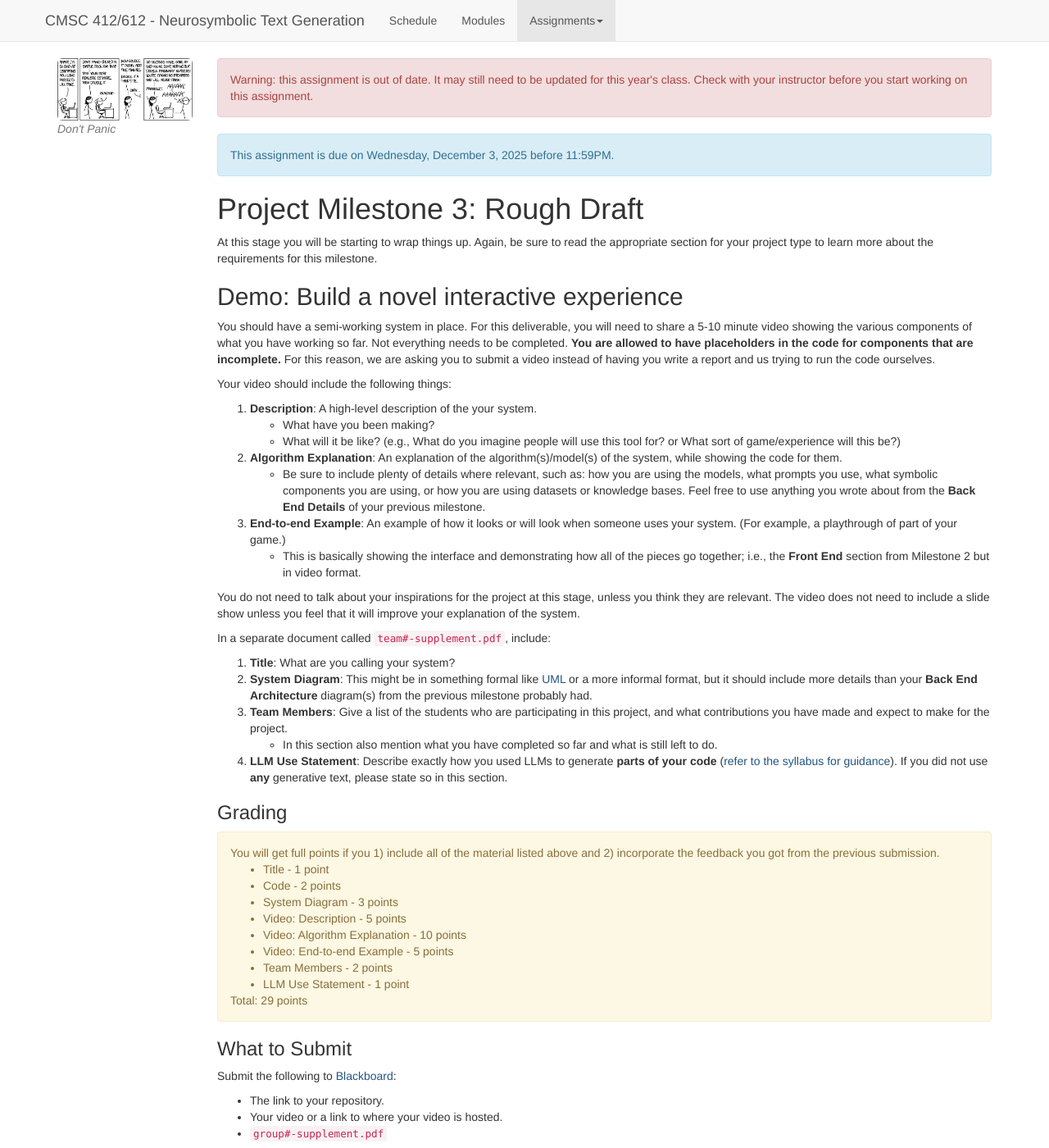
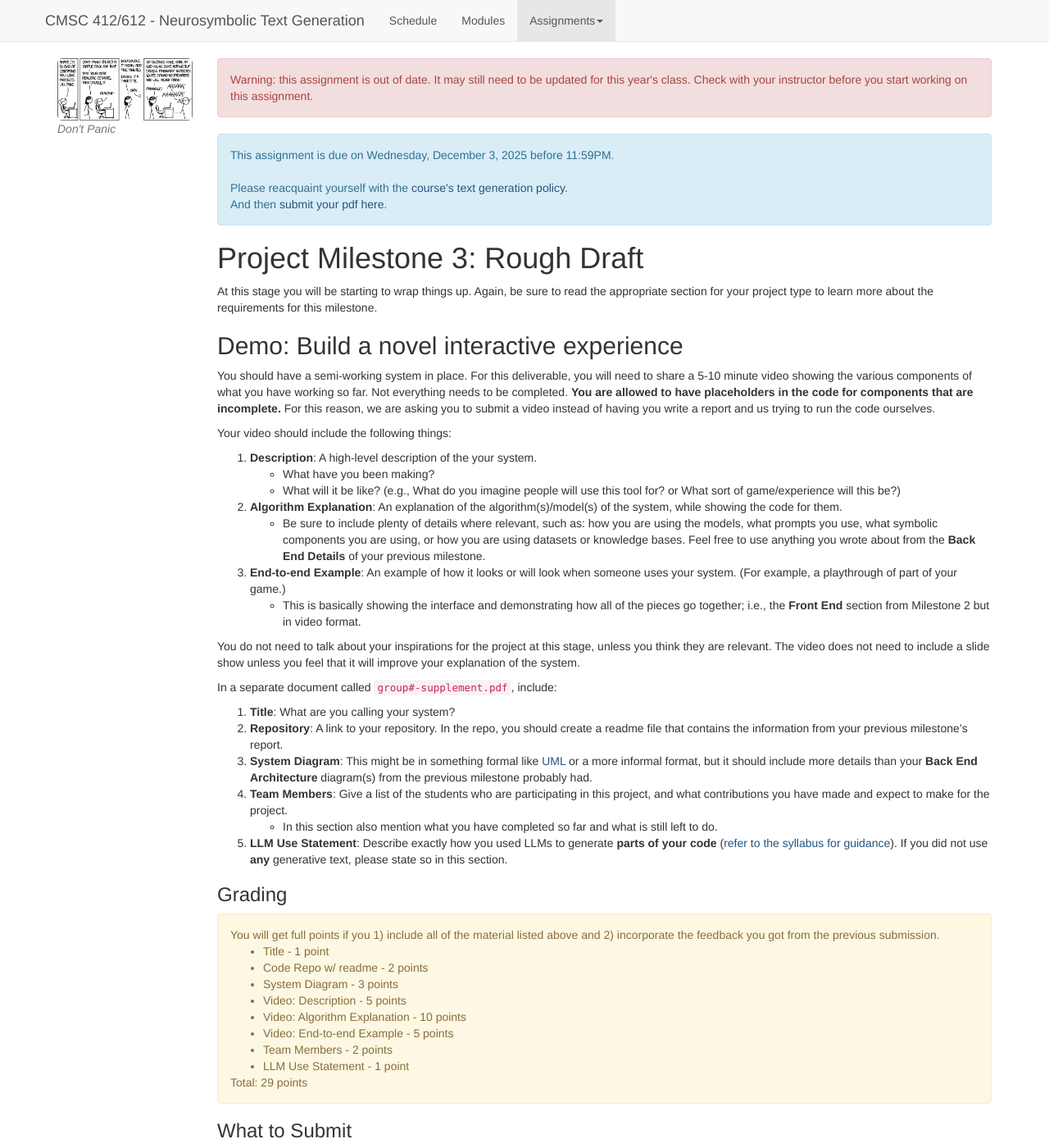
Before and after one commit to lara-martin/neurosymbolic-text-gen, a Jekyll site: the page built from homeworks/project/rough-draft.md, in a window 1280 px wide and 1400 px high. Shown: the whole window at 82% size. Built offline with Jekyll 4.4.1, drawn with Linux system fonts in a browser that asks for light colours; nearby versions of some CDN libraries; a script that is not in the unit is left out; some of the changed text lies outside the part shown.

```diff
--- a/homeworks/project/rough-draft.md
+++ b/homeworks/project/rough-draft.md
@@ -36,6 +36,10 @@ Warning: this assignment is out of date.  It may still need to be updated for th
 
 <div class="alert alert-info">
 This assignment is due on {{ page.due_date | date: "%A, %B %-d, %Y" }} before {{ page.due_date | date: "%I:%M%p" }}.
+<br><br>
+Please reacquaint yourself with the <a href="{{ site.baseurl }}/index.html#using-llms-or-generative-ai">course's text generation policy</a>.
+<br>
+And then <a href="{{page.submission_link}}">submit your pdf here</a>.
 </div>
 
 {% if page.materials %}
@@ -72,12 +76,13 @@ Your video should include the following things:
 You do not need to talk about your inspirations for the project at this stage, unless you think they are relevant. The video does not need to include a slide show unless you feel that it will improve your explanation of the system.
 
 
-In a separate document called `team#-supplement.pdf`, include:
+In a separate document called `group#-supplement.pdf`, include:
 1. __Title__: What are you calling your system?
-2. __System Diagram__: This might be in something formal like [UML](https://slickplan.com/blog/how-to-make-a-uml-diagram) or a more informal format, but it should include more details than your **Back End Architecture** diagram(s) from the previous milestone probably had.
-3. __Team Members__: Give a list of the students who are participating in this project, and what contributions you have made and expect to make for the project.
+2. __Repository__: A link to your repository. In the repo, you should create a readme file that contains the information from your previous milestone's report.
+3. __System Diagram__: This might be in something formal like [UML](https://slickplan.com/blog/how-to-make-a-uml-diagram) or a more informal format, but it should include more details than your **Back End Architecture** diagram(s) from the previous milestone probably had.
+4. __Team Members__: Give a list of the students who are participating in this project, and what contributions you have made and expect to make for the project.
   - In this section also mention what you have completed so far and what is still left to do.
-4. __LLM Use Statement__: Describe exactly how you used LLMs to generate **parts of your code** (<a href="{{ site.baseurl }}/index.html#using-llms-or-generative-ai" aria-label="LLM course policy">refer to the syllabus for guidance</a>). If you did not use **any** generative text, please state so in this section.
+5. __LLM Use Statement__: Describe exactly how you used LLMs to generate **parts of your code** (<a href="{{ site.baseurl }}/index.html#using-llms-or-generative-ai" aria-label="LLM course policy">refer to the syllabus for guidance</a>). If you did not use **any** generative text, please state so in this section.
 
 ### Grading
 <div class="alert alert-warning" markdown="1">
@@ -85,7 +90,7 @@ You will get full points if you 1) include all of the material listed above and
 
 
 * Title - 1 point
-* Code - 2 points
+* Code Repo w/ readme - 2 points
 * System Diagram  - 3 points
 * Video: Description - 5 points
 * Video: Algorithm Explanation - 10 points
@@ -102,12 +107,14 @@ Submit the following to [Blackboard]({{page.submission_link}}):
 * Your video or a link to where your video is hosted.
 * `group#-supplement.pdf`
 
+---
+
 ## Paper: Attempt to answer a research question about neurosymbolic text generation
 
-To help you, here are some example reports from previous classes:
+<!--To help you, here are some example reports from previous classes:
 * [Example Report 1](example_report-2022-1.pdf)
 * [Example Report 2](example_report-2022-2.pdf)
-* [Example Report 3](example_report.pdf)
+* [Example Report 3](example_report.pdf)-->
 
 For this milestone, you will take the components of your proposal and begin to move them into more "paper-like" sections. You will also be adding in some more details.
 
```
Also changed, not shown: other parts of homeworks/project/rough-draft.md (+1 -1 lines), homeworks/project/progress-report.md (+4 -0 lines), index.md (+1 -1 lines).
